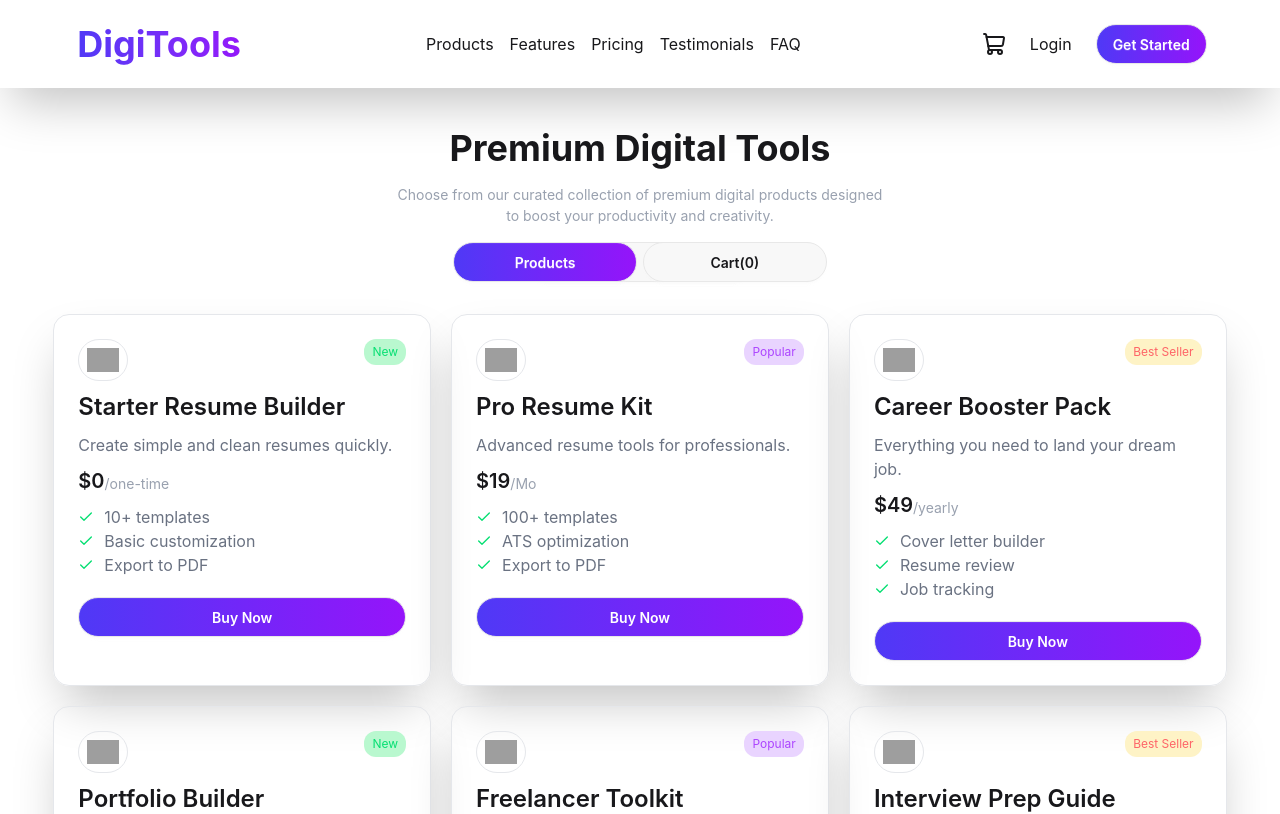
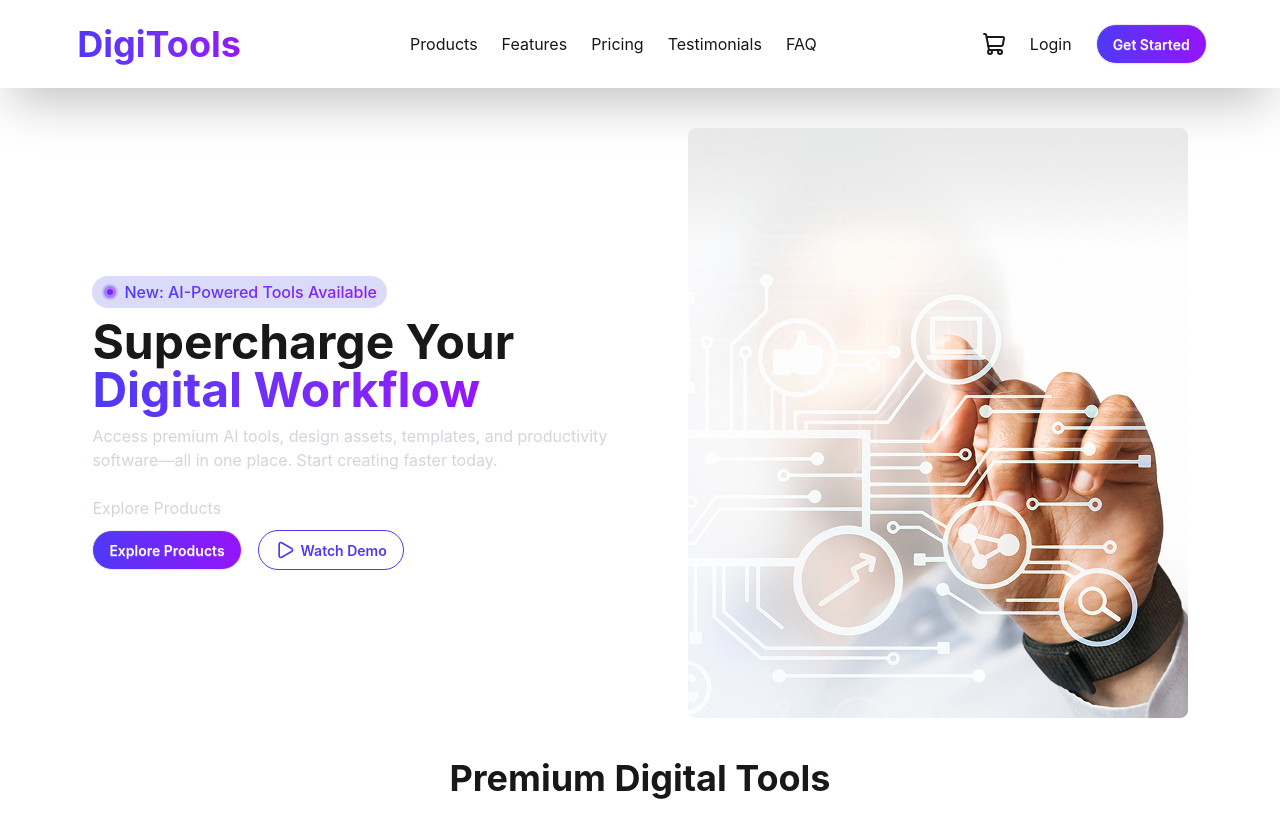
Before and after one commit to Mr-Xibon94/A6-digitaToolsPlatform-byMdMamunurRahman, a React (Vite) app: page / in a window 1280 px wide. Shown: the top 814 px of the page. Built offline with nearby package versions, Linux system fonts and the light colour scheme; grey boxes are pictures that could not be loaded.

Commit message:
haved added banner section

```diff
--- a/src/App.css
+++ b/src/App.css
@@ -5,3 +5,8 @@
 .bodyColor {
     background: linear-gradient(to right, #4f39f6, #9514fa);
 }
+
+.btnBgColor:hover {
+    background: linear-gradient(to right, #4f39f6, #9514fa);
+    color: white
+}
--- a/src/Components/Allcards.jsx
+++ b/src/Components/Allcards.jsx
@@ -3,8 +3,10 @@ import Cards from './Cards';
 import SelectedCart from './SelectedCart';
 import { ShoppingCart } from 'lucide-react';
 import Navbar from './NavBar/Navbar';
+import Banner from './Banner/Banner';
 
 const Allcards = ({ cardsDataPromise }) => {
+    // here the api data is used
     const allCardsData = use(cardsDataPromise);
 
 
@@ -43,6 +45,11 @@ const Allcards = ({ cardsDataPromise }) => {
             <Navbar selectedCart={selectedCart}>
 
             </Navbar>
+
+            {/* it is my banner section */}
+            <Banner>
+
+            </Banner>
 
 
             {/* it is my full card section  */}
--- /dev/null
+++ b/src/Components/Banner/Banner.jsx
@@ -0,0 +1,50 @@
+import { Dot, Play } from 'lucide-react';
+import React from 'react';
+import circle from '../../assets/circle.png'
+import banner from '../../assets/banner.png'
+const Banner = () => {
+    return (
+        <div>
+            {/* it is the container */}
+            <div className='w-11/12 m-auto flex flex-col-reverse md:flex-row justify-center items-center gap-20 mb-10'>
+            {/* it is the text and button section  */}
+                <div className='flex flex-col w-fit h-fit text-ce space-y-2.5'>
+                    <div className=' '>
+                        <div className='flex w-fit py-1 px-2.5 rounded-2xl bg-[#5d66e63b] gap-1.5'>
+                            <div className='flex items-center object-contain'>
+                                <img src={circle} alt="circle" />
+                            </div>
+                            <p className='bg-gradient-to-r from-[#4f39f6] to-[#9514fa] bg-clip-text text-transparent font-medium'> New: AI-Powered Tools Available</p>
+                        </div>
+                    </div>
+                    <h1 className='text-5xl font-bold'>Supercharge Your<br /><span className='bg-gradient-to-r from-[#4f39f6] to-[#9514fa] bg-clip-text text-transparent'>Digital Workflow</span> </h1>
+                    <p className='text-gray-300'>
+                        Access premium AI tools, design assets, templates, and productivity<br/>
+                        software—all in one place. Start creating faster today.<br/>
+                        <br/>
+
+                        Explore Products
+                    </p>
+
+                    <div className='flex gap-4'>
+                        <button className='btn rounded-3xl bodyColor text-white'>
+                            Explore Products
+                        </button>
+                        <button className='flex gap-1.5 text-[#4f39f6] btn rounded-3xl bg-white border border-[#4f39f6] btnBgColor'>
+                            <Play className='w-5 '></Play>
+                            <p>Watch Demo</p>
+                        </button>
+                    </div>
+                </div>
+                {/* it is the image section  */}
+                <div className='flex justify-center items-center'>
+                    <img src={banner} alt="banner" />
+                </div>
+
+            </div>
+
+        </div>
+    );
+};
+
+export default Banner;
--- a/src/Components/NavBar/Navbar.jsx
+++ b/src/Components/NavBar/Navbar.jsx
@@ -5,20 +5,20 @@ const Navbar = ({selectedCart}) => {
     return (
         <div>
             <div className='border-none shadow-2xl  mb-10'>
-                <div className=' w-11/12 m-auto flex justify-between p-5'>
+                <div className=' w-11/12 m-auto flex flex-col md:flex-row text-center md:flex-col  -center gap-5  md:justify-between p-5'>
                     <h1 className='text-4xl font-bold bg-gradient-to-r from-[#4f39f6] to-[#9514fa] bg-clip-text text-transparent p-1'>DigiTools</h1>
 
                     <div className='flex items-center'>
-                        <ul className='flex gap-4 list-none '>
-                            <li>Products</li>
-                            <li>Features</li>
-                            <li>Pricing</li>
-                            <li>Testimonials</li>
-                            <li>FAQ</li>
+                        <ul className='flex gap-4 flex-wrap justify-center  list-none '>
+                            <li className='border rounded-2xl px-1 md:border-none'>Products</li>
+                            <li className='border rounded-2xl px-1 md:border-none'>Features</li>
+                            <li className='border rounded-2xl px-1 md:border-none'>Pricing</li>
+                            <li className='border rounded-2xl px-1 md:border-none'>Testimonials</li>
+                            <li className='border rounded-2xl px-1 md:border-none'>FAQ</li>
                         </ul>
                     </div>
 
-                    <div className='flex gap-6 items-center'>
+                    <div className='flex gap-6 items-center justify-center'>
                         <div className='indicator'>
                             <span className={`badge badge-sm indicator-item rounded-[100%] ${selectedCart.length===0? 'hidden':''}`}>{selectedCart.length}</span>
                             <ShoppingCart></ShoppingCart>
```
Also changed, not shown: src/assets/circle.png (added).
